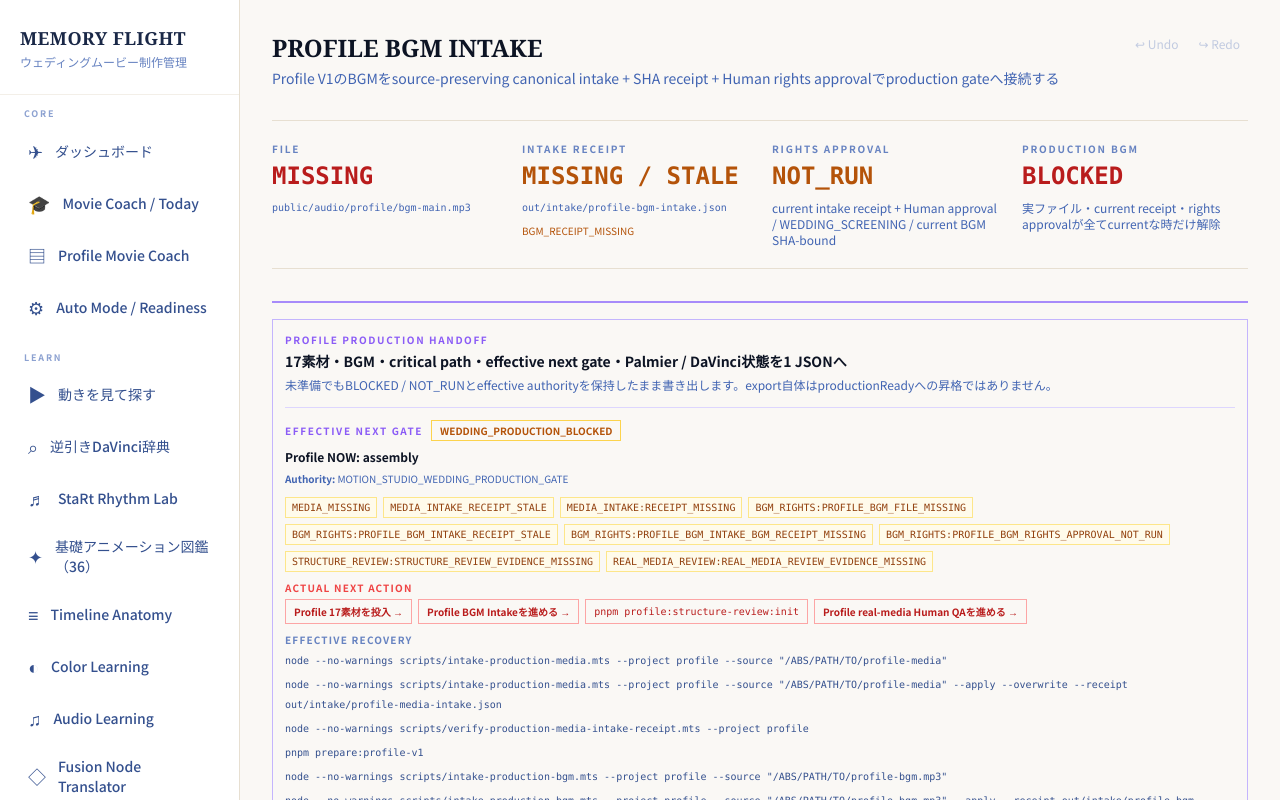
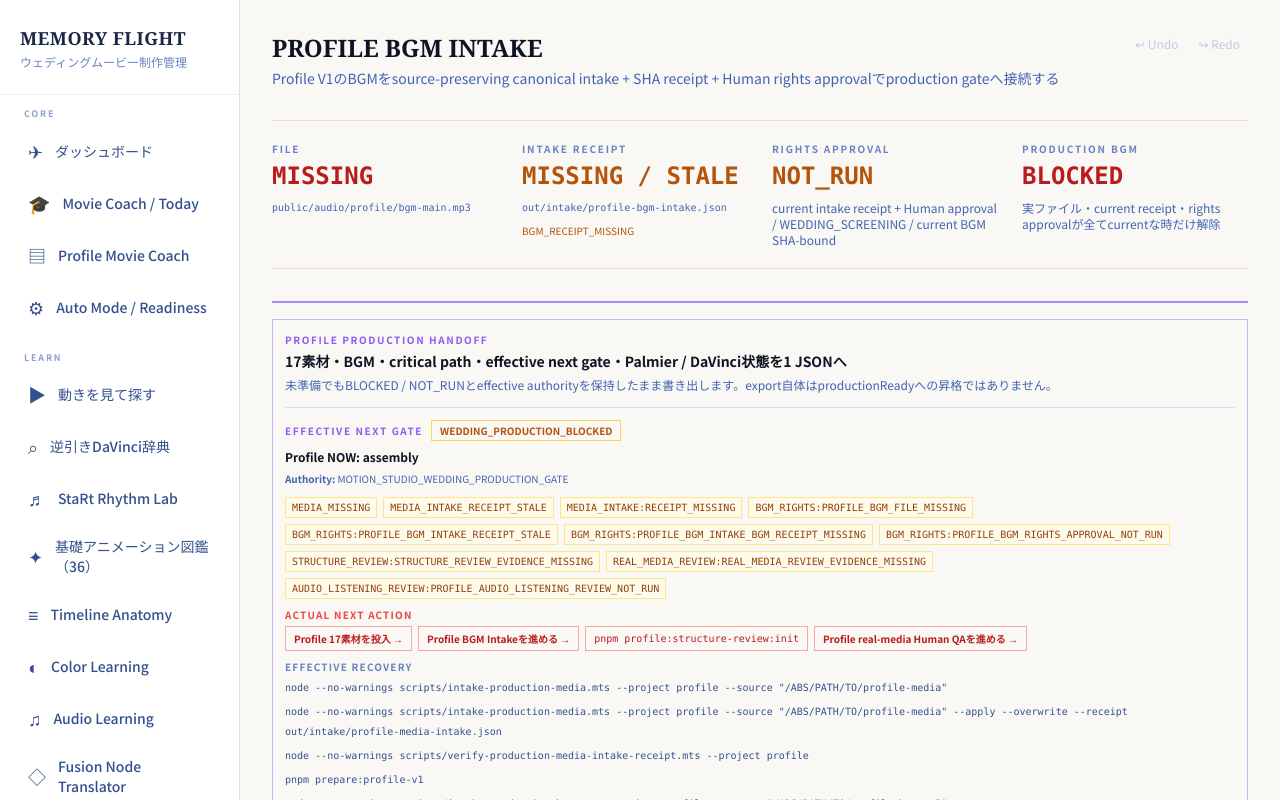
Before and after one commit to m-shogo/wedding-project, a React (Vite) app in the folder movie-dashboard/: page /profile-bgm-intake in a window 1280 px wide. Shown: the top 800 px of the page. Built offline with nearby package versions, Linux system fonts and the light colour scheme.

Commit message:
Movie: refresh Profile blocker codes for audio listening gate

```diff
--- a/movie-dashboard/src/data/movieProductionStageBlockerCodes.generated.ts
+++ b/movie-dashboard/src/data/movieProductionStageBlockerCodes.generated.ts
@@ -30,7 +30,8 @@ export const movieProductionStageBlockerCodes = {
           "BGM_RIGHTS:PROFILE_BGM_INTAKE_BGM_RECEIPT_MISSING",
           "BGM_RIGHTS:PROFILE_BGM_RIGHTS_APPROVAL_NOT_RUN",
           "STRUCTURE_REVIEW:STRUCTURE_REVIEW_EVIDENCE_MISSING",
-          "REAL_MEDIA_REVIEW:REAL_MEDIA_REVIEW_EVIDENCE_MISSING"
+          "REAL_MEDIA_REVIEW:REAL_MEDIA_REVIEW_EVIDENCE_MISSING",
+          "AUDIO_LISTENING_REVIEW:PROFILE_AUDIO_LISTENING_REVIEW_NOT_RUN"
         ]
       }
     }
```
